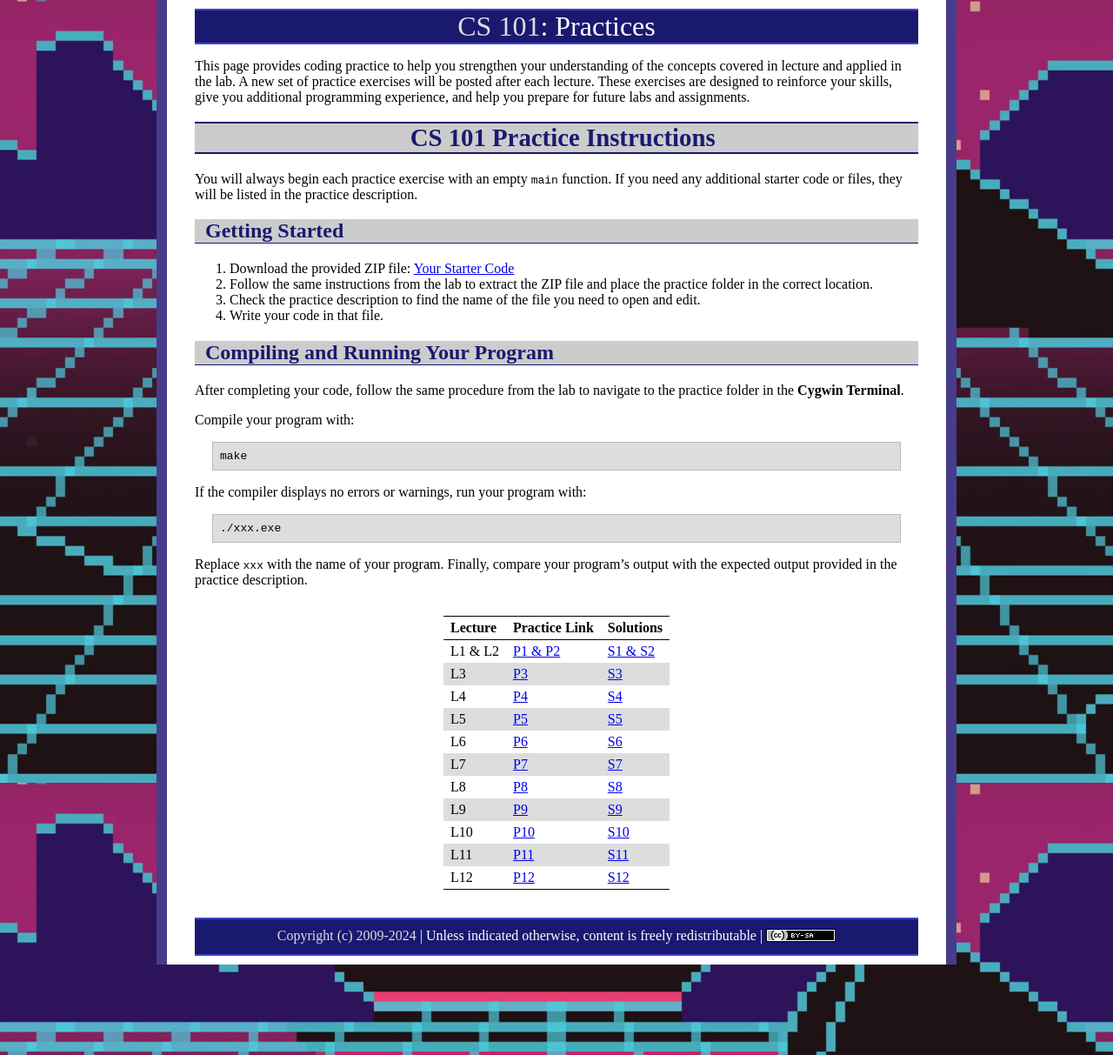
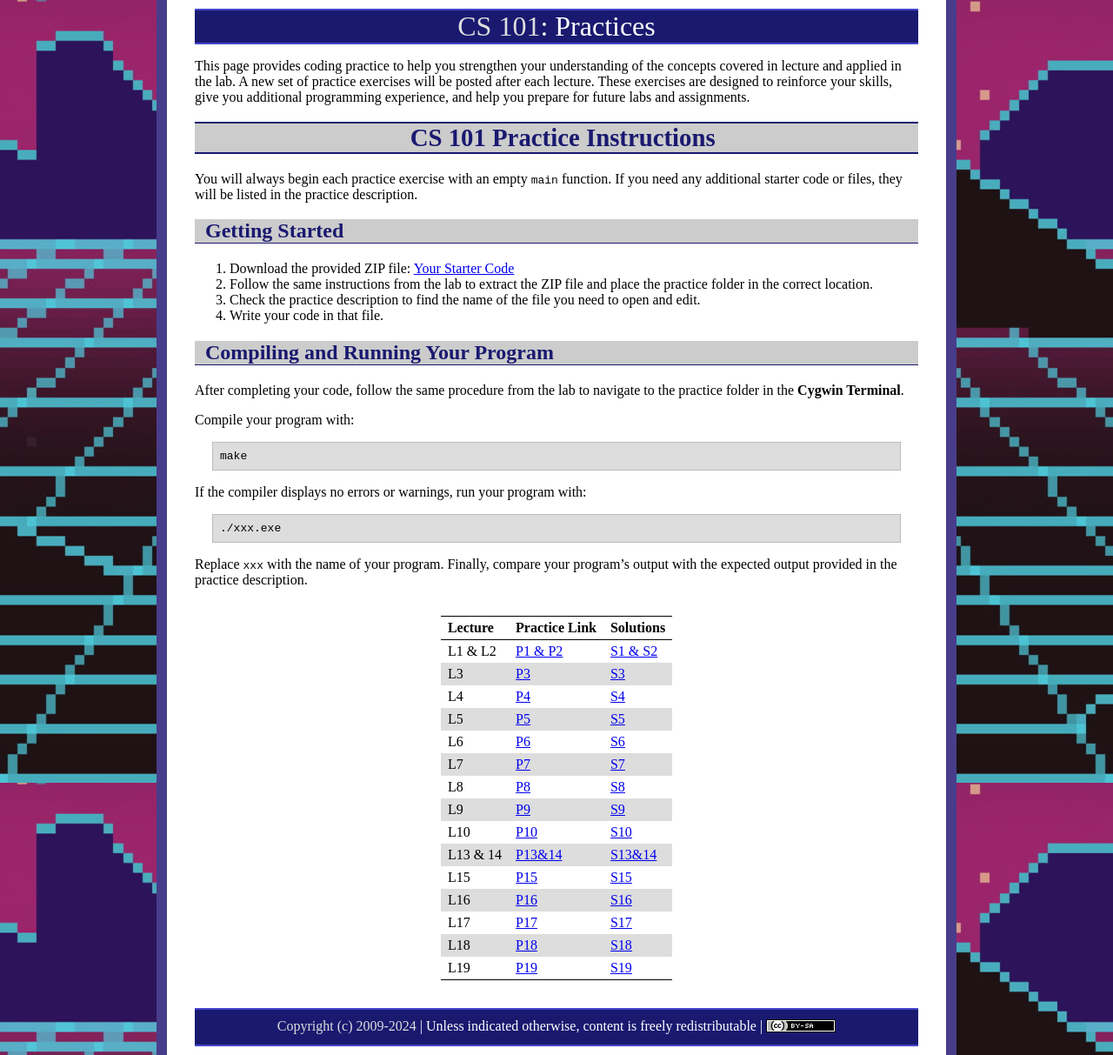
Before and after one commit to ycpcs/cs101-fall2026, a Jekyll site: the page built from practices/index.md, in a window 1280 px wide. Shown: the whole page at 87% size. Built offline with Jekyll 4.4.1, drawn with Linux system fonts in a browser that asks for light colours.

Commit message:
Update index.md

```diff
--- a/practices/index.md
+++ b/practices/index.md
@@ -45,5 +45,9 @@ L7 | [P7](p7.html) | [S7](s7.zip)
 L8 | [P8](p8.html) | [S8](s8.zip)
 L9 | [P9](p9.html) | [S9](s9.html)
 L10 | [P10](p10.html) | [S10](s10.html)
-L11 | [P11](p11.html) | [S11](s11.html)
-L12 | [P12](p12.html) | [S12](s12.html)
+L13 & 14 | [P13&14](p13.html) | [S13&14](s13.html)
+L15 | [P15](p15.html) | [S15](s15.html)
+L16 | [P16](p16.html) | [S16](s16.html)
+L17 | [P17](p17.html) | [S17](s17.html)
+L18 | [P18](p18.html) | [S18](s18.html)
+L19 | [P19](p19.html) | [S19](s19.html)
```
